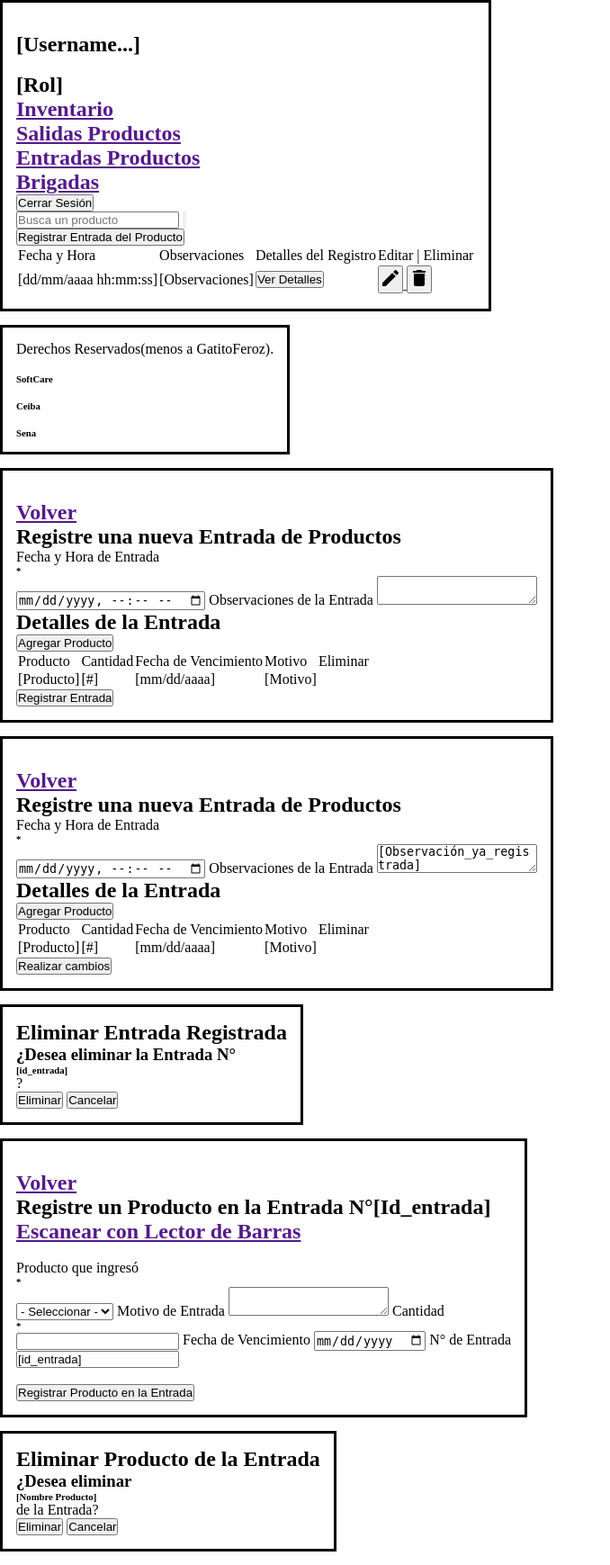
After one commit to MIKEY177/CeibaSoftcare, a PHP site: page /pages/entradas_prod.html in a window 1280 px wide. The commit adds this page. Shown: the whole page at 90% size, without its empty margins (0-678 px from the left). Run offline with PHP 8.4, Linux system fonts and the light colour scheme.

Commit message:
Creación entradas y detalles - Se crean dos nuevos archivos HTML: entradas_prod.html y detalles_entradas_prod.html - Se realizan pequeños cambios necesarios en los archivos iniciar_sesion.html e inventario.html - Se edita el CSS para añadir las modales (<aside>) de los dos archivos HTML nuevos

```diff
--- /dev/null
+++ b/pages/entradas_prod.html
@@ -0,0 +1,268 @@
+<!DOCTYPE html>
+<html lang="en">
+<head>
+    <meta charset="UTF-8">
+    <meta name="viewport" content="width=device-width, initial-scale=1.0">
+    <link rel="stylesheet" href="../styles/main_style.css">
+    <title>Entradas - SoftCare</title>
+    <link href="https://fonts.googleapis.com/icon?family=Material+Icons" rel="stylesheet">
+</head>
+<body>
+    <main>
+        <aside class="vertical-navbar">
+            <div class="perfil">
+                <figure class="avatar">
+                    <img class="avatar-img" src="" alt="">
+                </figure>
+                <h1 class="perfil-nombre">[Username...]</h1>
+                <figure class="perfil-rol">
+                    <img class="perfil-rol-img" src="" alt="">
+                    <h1 class="perfil-rol-texto">[Rol]</h1>
+                </figure>
+            </div>
+            <div class="contenedor-nav">
+                <a href=""><h2 class="opcion-nav">Inventario</h2></a>
+                <a href=""><h2 class="opcion-nav">Salidas Productos</h2></a>
+                <a href=""><h2 class="opcion-nav">Entradas Productos</h2></a>
+                <a href=""><h2 class="opcion-nav">Brigadas</h2></a>
+            </div>
+            <a href=""><button class="cerrar-sesion-btn">Cerrar Sesión</button></a>
+        </aside>
+        <section class="secciones-area-gestion">
+            <section class="seccion1-busqueda-agregar">
+                <form class="busqueda-form" action="" method=""> <!-- FORMULARIO -->
+                    <input class="busqueda-input1" type="text" name="busqueda" placeholder="Busca un producto" id="">
+                    <button class="busqueda-icono" type="submit">
+                        <img class="busqueda-icono-img" src="" alt="">
+                    </button>
+                </form>
+                <a href="">
+                    <button class="registrar-btn">Registrar Entrada del Producto</button>
+                </a>
+            </section>
+            <table class="tabla-entradas">
+                <thead class="header-tabla-entradas">
+                    <tr>
+                        <td>Fecha y Hora</td>
+                        <td>Observaciones</td>
+                        <td>Detalles del Registro</td>
+                        <td>Editar | Eliminar</td>
+                    </tr>
+                </thead>
+                <tbody class="body-tabla-entradas">
+                    <tr><!-- Este tr es el que se repite en Backend -->
+                        <td>[dd/mm/aaaa hh:mm:ss]</td>
+                        <td>[Observaciones]</td>
+                        <td>
+                            <a href="">
+                                <button class="ver-detalles-btn">Ver Detalles<!-- <span class="material-icons">arrow_forward</span> --></button>
+                            </a>
+                        </td>
+                        <td>
+                            <a href="">
+                                <button class="editar-btn">
+                                    <span class="material-icons">edit</span>
+                                </button>
+                            </a>
+                            <a href="">
+                                <button class="eliminar-btn">
+                                    <span class="material-icons">delete</span>
+                                </button>
+                            </a>
+                        </td>
+                    </tr>
+                </tbody>
+            </table>
+        </section>
+    </main>
+    <footer>
+        <p>Derechos Reservados(menos a GatitoFeroz).</p>
+        <section class="asociaciones">
+            <div class="softcare">
+                <figure class="softcare-logo">
+                    <img class="softcare-logo-img" src="" alt="">
+                </figure>
+                <h6 class="softcare-titulo">SoftCare</h6>
+            </div>
+            <div class="ceiba">
+                <figure class="ceiba-logo">
+                    <img class="ceiba-logo-img" src="" alt="">
+                </figure>
+                <h6 class="ceiba-titulo">Ceiba</h6>
+            </div>
+            <div class="sena">
+                <figure class="sena-logo">
+                    <img class="sena-logo-img" src="" alt="">
+                </figure>
+                <h6 class="sena-titulo">Sena</h6>
+            </div>
+        </section>
+    </footer>
+    <aside class="modal-entrada-registrar">
+        <a href="">
+            <img class="volver-icono" src="" alt="">
+            <h2>Volver</h2>
+        </a>
+        <h1 class="modal-epr-titulo">
+            Registre una nueva Entrada de Productos
+        </h1>
+        <form class="epr-form" action="" method=""> <!-- Formulario -->
+            <section class="epr-form-inputs-area">
+                <label class="epr-label" for="">Fecha y Hora de Entrada<h6 class="obligatorio">*</h6></label>
+                <input class="epr-input1" type="datetime-local" name="epr-fecha_hora_entrada">
+                <!---->
+                <label class="epr-label" for="">Observaciones de la Entrada</label>
+                <textarea class="epr-input2" name="epr-observaciones" id=""></textarea>
+                <!---->
+                <section class="epr-form-detalles-area">
+                    <div class="epr-form-detalles-header">
+                        <h2>Detalles de la Entrada</h2>
+                        <a href=""> <!--Hay que cambiar esto a que lleve de esta ventana emergente a OTRA-->
+                            <button class="epr-agregar-detalles-btn">Agregar Producto</button>
+                        </a>
+                    </div>
+                    <table class="tabla-epr-detalles">
+                        <thead class="header-tabla-epr-detalles">
+                            <tr>
+                                <td>Producto</td>
+                                <td>Cantidad</td>
+                                <td>Fecha de Vencimiento</td>
+                                <td>Motivo</td>
+                                <td>Eliminar</td>
+                            </tr>
+                        </thead>
+                        <tbody class="body-tabla-epr-detalles">
+                            <tr>
+                                <td>[Producto]</td>
+                                <td>[#]</td>
+                                <td>[mm/dd/aaaa]</td>
+                                <td>[Motivo]</td>
+                                <td>
+                                    <a href=""> <!--Hay que cambiar esto a que lleve de esta ventana emergente a OTRA-->
+                                        <figure class="eliminar-icono">
+                                            <img class="eliminar-icono-img" src="" alt="">
+                                        </figure>
+                                    </a>
+                                </td>
+                            </tr>
+                        </tbody>
+                    </table>
+                </section>
+            </section>
+            <input class="epr-btn" type="submit" value="Registrar Entrada">
+        </form>
+    </aside>
+    <aside class="modal-entrada-editar">
+        <a href="">
+            <img class="volver-icono" src="" alt="">
+            <h2>Volver</h2>
+        </a>
+        <h1 class="modal-eped-titulo">
+            Registre una nueva Entrada de Productos
+        </h1>
+        <form class="eped-form" action="" method=""> <!-- Formulario -->
+            <section class="eped-form-inputs-area">
+                <label class="eped-label" for="">Fecha y Hora de Entrada<h6 class="obligatorio">*</h6></label>
+                <input class="eped-input1" type="datetime-local" name="eped-fecha_hora_entrada" value="[Fecha_ya_registrada]">
+                <!---->
+                <label class="eped-label" for="">Observaciones de la Entrada</label>
+                <textarea class="eped-input2" name="eped-observaciones" id="">[Observación_ya_registrada]</textarea>
+                <!---->
+                <section class="eped-form-detalles-area">
+                    <div class="eped-form-detalles-header">
+                        <h2>Detalles de la Entrada</h2>
+                        <a href=""> <!--Hay que cambiar esto a que lleve de esta ventana emergente a OTRA-->
+                            <button class="eped-agregar-detalles-btn">Agregar Producto</button>
+                        </a>
+                    </div>
+                    <table class="tabla-eped-detalles">
+                        <thead class="header-tabla-eped-detalles">
+                            <tr>
+                                <td>Producto</td>
+                                <td>Cantidad</td>
+                                <td>Fecha de Vencimiento</td>
+                                <td>Motivo</td>
+                                <td>Eliminar</td>
+                            </tr>
+                        </thead>
+                        <tbody class="body-tabla-eped-detalles">
+                            <tr>
+                                <td>[Producto]</td>
+                                <td>[#]</td>
+                                <td>[mm/dd/aaaa]</td>
+                                <td>[Motivo]</td>
+                                <td>
+                                    <a href=""> <!--Hay que cambiar esto a que lleve de esta ventana emergente a OTRA-->
+                                        <figure class="eliminar-icono">
+                                            <img class="eliminar-icono-img" src="" alt="">
+                                        </figure>
+                                    </a>
+                                </td>
+                            </tr>
+                        </tbody>
+                    </table>
+                </section>
+            </section>
+            <input class="eped-btn" type="submit" value="Realizar cambios">
+        </form>
+    </aside>
+    <aside class="modal-entrada-eliminar">
+        <h1 class="modal-epel-titulo">Eliminar Entrada Registrada</h1>
+        <h3 class="modal-epel-mensaje">¿Desea eliminar la Entrada N°<h6 class="subrayar">[id_entrada]</h6>?</h3> <!-- [id_entrada] es Variable-->
+        <section class="modal-buttons">
+            <a href=""><button class="eliminar-btn">Eliminar</button></a>
+            <a href=""><button class="cancelar-btn">Cancelar</button></a>
+        </section>
+    </aside>
+    <aside class="modal-entrada-detalle-registrar">
+        <a href="">
+            <img class="volver-icono" src="" alt="">
+            <h2>Volver</h2>
+        </a>
+        <h1 class="modal-edpr-titulo">
+            Registre un Producto en la Entrada N°[Id_entrada] <!-- Variable-->
+        </h1>
+        <a href="">
+            <h2>Escanear con Lector de Barras</h2>
+            <figure class="codigo-barras-icono">
+                <img class="codigo-barras-icono-img" src="" alt="">
+            </figure>
+        </a>
+        <form class="edpr-form" action="" method=""> <!-- Formulario -->
+            <section class="edpr-form-inputs-area">
+                <label class="edpr-label" for="">Producto que ingresó<h6 class="obligatorio">*</h6></label>
+                <select class="edpr-input1" name="edpr-producto">
+                    <option value="seleccionar" default> - Seleccionar - </option> <!-- Aquí va el CICLO (los otros no llevan default) -->
+                </select>
+                <!---->
+                <label class="edpr-label" for="">Motivo de Entrada</label>
+                <textarea class="edpr-input2" name="edpr-motivo" id=""></textarea>
+                <!---->
+                <label class="edpr-label" for="">Cantidad<h6 class="obligatorio">*</h6></label>
+                <input class="edpr-input3" type="text" name="edpr-cantidad">
+                <!---->
+                <label class="edpr-label" for="">Fecha de Vencimiento</label>
+                <input class="edpr-input4" type="date" name="edpr-fecha_vencimiento">
+                <!---->
+                <label class="edpr-label" for="">N° de Entrada</label>
+                <div class="union-input-icono">
+                    <input class="edpr-input5" type="text" name="edpr-id_entrada" value="[id_entrada]"> <!--En el value="" va el id de la entrada registrado-->
+                    <figure class="candado-icono">
+                        <img class="candado-icono-img" src="" alt="">
+                    </figure>
+                </div>
+                <!---->
+            </section>
+            <input class="edpr-btn" type="submit" value="Registrar Producto en la Entrada">
+        </form>
+    </aside>
+    <aside class="modal-entrada-detalle-eliminar">
+        <h1 class="modal-edpel-titulo">Eliminar Producto de la Entrada</h1>
+        <h3 class="modal-edpel-mensaje">¿Desea eliminar <h6 class="subrayar">[Nombre Producto]</h6> de la Entrada?</h3> <!-- [Nombre Producto] es Variable-->
+        <section class="modal-buttons">
+            <a href=""><button class="eliminar-btn">Eliminar</button></a>
+            <a href=""><button class="cancelar-btn">Cancelar</button></a>
+        </section>
+    </aside>
+</body>
+</html>
--- a/pages/iniciar_sesion.html
+++ b/pages/iniciar_sesion.html
@@ -68,9 +68,6 @@
             </div> -->
         </section>
     </footer>
-
-    <!-- LAS MODALES FUNCIONAN SOLO SI SE LLAMA A LAS OTRAS (mediante los botones). Hay que cranearlo -->
-
     <aside class="modal-recuperar-contrasena">
         <a href="">
             <img class="volver-icono" src="" alt="">
--- a/styles/main_style.css
+++ b/styles/main_style.css
@@ -6,7 +6,10 @@
 
 
 
-main, footer, .modal-recuperar-contrasena, .modal-inventario-registrar, .modal-inventario-editar, .modal-inventario-eliminar{
+main, footer, .modal-recuperar-contrasena,
+              .modal-inventario-registrar, .modal-inventario-editar, .modal-inventario-eliminar,
+              .modal-entrada-registrar, .modal-entrada-editar, .modal-entrada-eliminar,
+              .modal-entrada-detalle-registrar, .modal-entrada-detalle-editar, .modal-entrada-detalle-eliminar {
     border: 3px solid black;
     margin-bottom: 15px;
     padding: 15px;
```
Also changed, not shown: pages/detalles_entradas_prod.html (added, +187 -0 lines), pages/inventario.html (+2 -7 lines).
